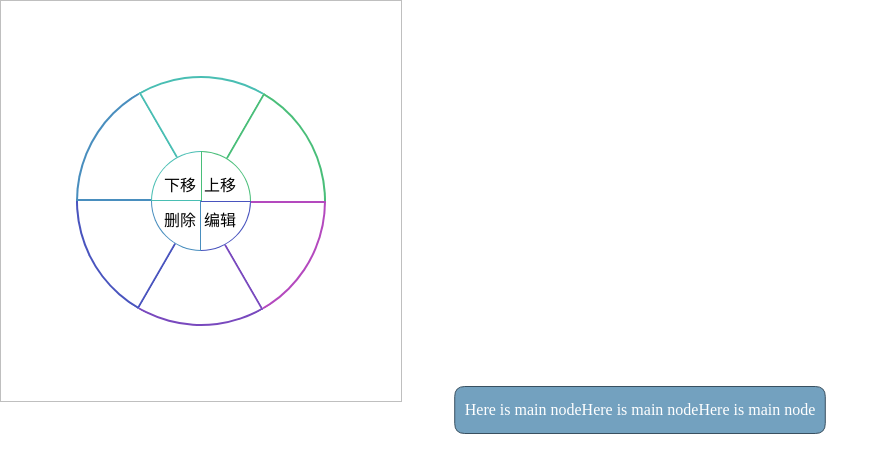
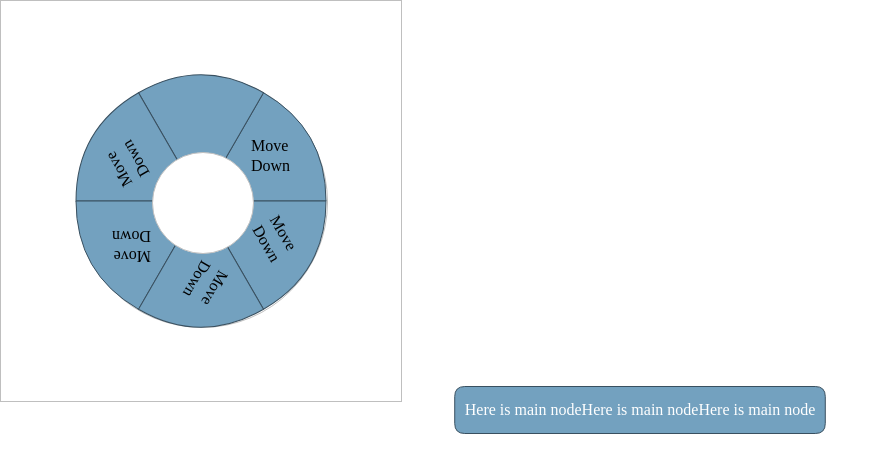
Before and after one commit to yaowang908/CE-Mindmap, a React app: page / in a window 1280 px wide. Shown: the top 472 px of the page, without its empty margins (0-889 px from the left). Built offline with nearby package versions, Linux system fonts and the light colour scheme.

Commit message:
svg popup menu init

```diff
--- a/src/App/index.jsx
+++ b/src/App/index.jsx
@@ -2,7 +2,7 @@ import React, { Component } from "react";
 import MainNode from "../Components/MainNode.jsx";
 import Node from "../Components/Node";
 import styled from "styled-components";
-import PopupMenu from "../Components/PopupMenu.jsx";
+import PopupMenu from "../Components/PopupMenu/PopupMenu.jsx";
 
 const MainContainer =styled.div`
     width: 100%;
--- a/src/Components/PopupMenu.jsx
+++ /dev/null
@@ -1,142 +0,0 @@
-import React, { Component } from "react";
-import styled from "styled-components";
-
-const PopupMenuContainer = styled.div`
-    width: 400px;
-    height: 400px;
-    border: 1px #bfbfbf solid;
-    position: absolute;
-`;
-
-const MainMenuContainer = styled.div`
-    width: 250px;
-    height: 250px;
-    margin: 75px;
-    border-radius: 50%;
-    // border: 1px #bfbfbf solid;
-`;
-
-const OutterCircleSectorTemplate = styled.div`
-    width: 250px;
-    height: 125px;
-    overflow:hidden;
-    position: absolute;
-    left: 75px;
-    top: 75px;
-    z-index: 1;
-    background: transparent;
-    box-sizing: border-box;
-    &:before {
-        height: inherit;
-        width: inherit;
-        position: absolute;
-        content: "";
-        border-radius: 125px 125px 0 0;
-        // background-color: crimson;
-        background: transparent;
-        border: 1px crimson solid;
-        box-sizing: border-box;
-        transform-origin: 50% 100%;
-        transform: rotate(120deg);
-    }
-`;
-
-const OutterCircleSector = styled(OutterCircleSectorTemplate)`
-    transform: rotate(${props => props.degree || '0deg'});
-    transform-origin: 50% 100%;
-    &:before {
-        // background-color: ${props => props.color || '#49A7BE'};
-        border: 2px ${props => props.color || '#49A7BE'} solid;
-    }
-`;
-
-const InnerMenuContainer = styled.div`
-    width: 100px;
-    height: 100px;
-    margin: 75px;
-    border-radius: 50%;
-    // border: 1px #bfbfbf solid;
-    background-color: #fff;
-    position: absolute;
-    z-index: 100;
-    user-select: none;
-`;
-
-const InnerCircleSectorTemplate = styled.div`
-    width: 100px;
-    height: 50px;
-    overflow:hidden;
-    position: absolute;
-    z-index: 200;
-    box-sizing: border-box;
-    position: absolute;
-    &:before {
-        height: inherit;
-        width: inherit;
-        position: absolute;
-        content: "";
-        border-radius: 100px 100px 0 0;
-        // background-color: crimson;
-        box-sizing: border-box;
-        border: 1px crimson solid;
-        transform-origin: 50% 100%;
-        transform: rotate(90deg);
-    }
-`;
-
-const InnerCircleSector = styled(InnerCircleSectorTemplate)`
-    transform: rotate(${props => props.degree || '0deg'});
-    transform-origin: 50% 100%;
-    &:before {
-        // background-color: ${props => props.color || '#49A7BE'};
-        border: 1px ${props => props.color || '#49A7BE'} solid;
-    }
-`;
-
-const MenuTextContainer = styled.span`
-    display: block;
-    position: absolute;
-    right: ${props => props.right || "15px"};
-    bottom: ${props => props.bottom || "20px"};
-    transform: none;
-`;
-
-export default class PopupMenu extends Component {
-    constructor(props){
-        super(props);
-        this.state= {
-
-        }
-    }
-
-    render() {
-        return(
-            <PopupMenuContainer>
-                <MainMenuContainer>
-
-                    <InnerMenuContainer>
-
-                        <MenuTextContainer>编辑</MenuTextContainer>
-                        <MenuTextContainer right="15px" bottom="55px">上移</MenuTextContainer>
-                        <MenuTextContainer right="55px" bottom="55px">下移</MenuTextContainer>
-                        <MenuTextContainer right="55px" bottom="20px">删除</MenuTextContainer>
-
-                        <InnerCircleSector degree="0deg" color="#49BE79"></InnerCircleSector>
-                        <InnerCircleSector degree="-90deg" color="#49BEB3"></InnerCircleSector>
-                        <InnerCircleSector degree="-180deg" color="#498EBE"></InnerCircleSector>
-                        <InnerCircleSector degree="-270deg" color="#4954BE"></InnerCircleSector>
-
-                    </InnerMenuContainer>
-
-                    <OutterCircleSector degree="0deg"    color="#49BE79"></OutterCircleSector>
-                    <OutterCircleSector degree="-60deg"  color="#49BEB3"></OutterCircleSector>
-                    <OutterCircleSector degree="-120deg" color="#498EBE"></OutterCircleSector>
-                    <OutterCircleSector degree="-180deg" color="#4954BE"></OutterCircleSector>
-                    <OutterCircleSector degree="-240deg" color="#7949BE"></OutterCircleSector>
-                    <OutterCircleSector degree="-300deg" color="#B449BE"></OutterCircleSector>
-
-                </MainMenuContainer>
-            </PopupMenuContainer>
-        );
-    }
-}
--- /dev/null
+++ b/src/Components/PopupMenu/PopupMenu.jsx
@@ -0,0 +1,72 @@
+import React, { Component } from "react";
+import styled from "styled-components";
+import Sectors from "./SectorMenu.jsx";
+
+const PopupMenuContainer = styled.div`
+    width: 400px;
+    height: 400px;
+    border: 1px #bfbfbf solid;
+    position: absolute;
+`;
+
+const MainMenuContainer = styled.div`
+    width: 250px;
+    height: 250px;
+    margin: 75px;
+    border-radius: 50%;
+    border: 1px #bfbfbf solid;
+`;
+
+const InnerMenuContainer = styled.div`
+    width: 100px;
+    height: 100px;
+    margin: 75px;
+    border-radius: 50%;
+    border: 1px #bfbfbf solid;
+    background-color: #fff;
+    position: absolute;
+    z-index: 100;
+    user-select: none;
+`;
+
+export default class PopupMenu extends Component {
+    constructor(props){
+        super(props);
+        this.state= {
+            containerWidth: 400,
+            radius: 125,
+            fillColor: "rgb(115,161,191)",
+            strokeColor: "rgb(57,80,96)"
+        }
+    }
+
+    render() {
+        return(
+            <PopupMenuContainer>
+                    <svg style={{"position":"absolute","width":"100%","height":"100%;"}}>
+                        <Sectors>
+
+                        </Sectors>
+                        <Sectors transform="rotate(-60,200,200)" textTransform="rotate(60,200,100)">
+                        {/* //TODO: prevent text rotation */}
+                        </Sectors>
+                        <Sectors transform="rotate(-120,200,200)">
+
+                        </Sectors>
+                        <Sectors transform="rotate(-180,200,200)"></Sectors>
+                        <Sectors transform="rotate(60,200,200)"></Sectors>
+                        <Sectors transform="rotate(120,200,200)">
+
+                        </Sectors>
+                    </svg>
+                    <MainMenuContainer>
+
+                        <InnerMenuContainer>
+
+                        </InnerMenuContainer>
+
+                    </MainMenuContainer>
+            </PopupMenuContainer>
+        );
+    }
+}
--- /dev/null
+++ b/src/Components/PopupMenu/SectorMenu.jsx
@@ -0,0 +1,57 @@
+import React, { Component } from "react";
+
+export default class Sectors extends Component {
+    constructor(props) {
+        super(props);
+        this.state = {
+            containerWidth: 400,
+            radius: 125,
+            fillColor: "rgb(115,161,191)",
+            strokeColor: "rgb(57,80,96)",
+            transform: "rotate(0,200,200)",
+            textTransform:""
+        }
+    }
+
+    componentWillMount() {
+        this.setState({
+            containerWidth: this.props.containerWidth ? this.props.containerWidth : this.state.containerWidth,
+            radius: this.props.radius ? this.props.radius: this.state.radius,
+            fillColor: this.props.fillColor ? this.props.fillColor : this.state.fillColor,
+            strokeColor: this.props.strokeColor ? this.props.strokeColor : this.state.strokeColor,
+            transform: this.props.transform ? this.props.transform : this.state.transform,
+            textTransform: this.props.textTransform ? this.props.textTransform : this.state.textTransform
+        });
+    }
+
+    circleSectorMenuPath() {
+        let halfContainerWidth = this.state.containerWidth / 2;
+        let radius = this.state.radius;
+
+        return `
+            M ${ halfContainerWidth + radius * Math.cos(60 * Math.PI / 180)},${halfContainerWidth - radius * Math.sin(60 * Math.PI / 180)}
+            q ${ radius - radius * Math.cos(60 * Math.PI / 180)},${radius * Math.sin(60 * Math.PI / 180) - radius * Math.tan(30 * Math.PI / 180)}
+              ${ radius - radius * Math.cos(60 * Math.PI / 180)},${radius * Math.sin(60 * Math.PI / 180)}
+            h -${ radius}
+            z
+        `;
+    }
+
+    render(){
+        return (
+            <g
+                transform={this.state.transform}>
+                <path
+                    d={this.circleSectorMenuPath()}
+                    fill={this.state.fillColor}
+                    stroke={this.state.strokeColor}
+                />
+                <g transform={this.state.textTransform}>
+                    <text x="200" y="200" dx="50" dy="-50" class="small">Move</text>
+                    <text x="200" y="200" dx="50" dy="-30" class="small">Down</text>
+                </g>
+                {this.props.children}
+            </g>
+        );
+    }
+}
```
